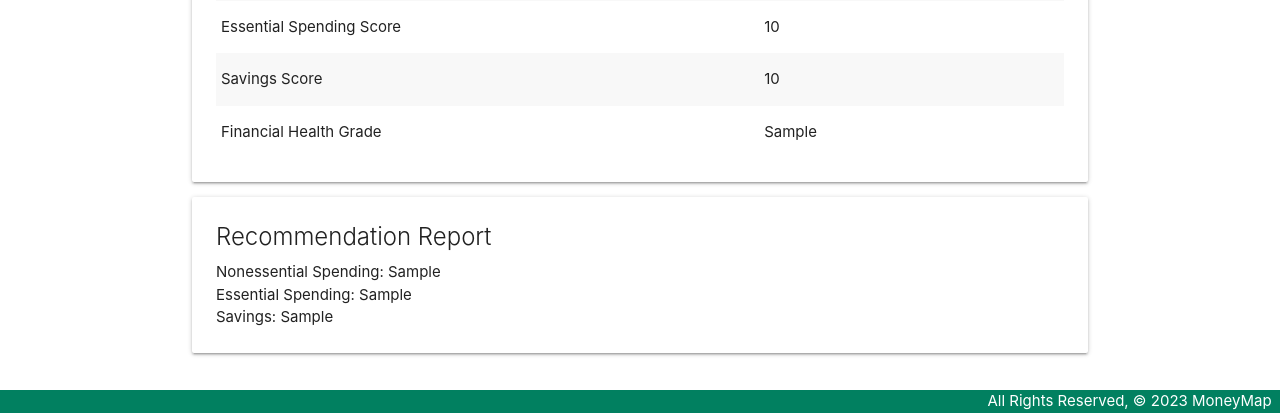
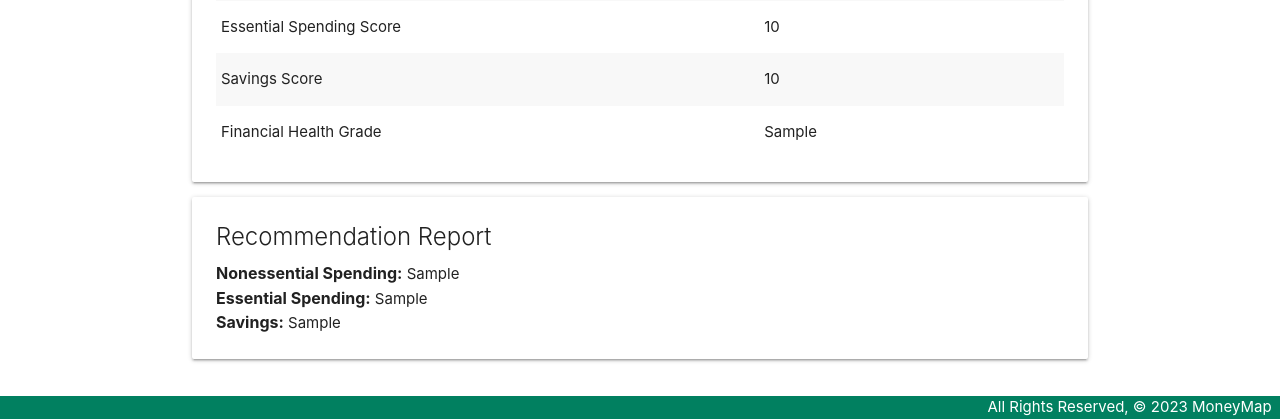
Before and after one commit to AlyssaAlonso/moneymap, a Django app: template main_app/templates/finhealth/index.html in a window 1280 px wide. Shown: the part 801-1220 px from the top of the page. Run offline with Django 3.2, Linux system fonts and the light colour scheme; the template is opened without the code that fills it: most values are stand-ins (such as "Sample title", 1, 10 or a date in 2020).

Commit message:
updated font sizing on recommendations card

```diff
--- a/main_app/templates/finhealth/index.html
+++ b/main_app/templates/finhealth/index.html
@@ -70,9 +70,9 @@
 <div class="card">
   <div class="card-content">
     <span class="card-title">Recommendation Report</span>
-    <p>Nonessential Spending: {{ nonessential_recommendation }}</p>
-    <p>Essential Spending: {{ essential_recommendation }}</p>
-    <p>Savings: {{ savings_recommendation}}</p>
+    <p><span style="font-size: 16px; font-weight: bold;">Nonessential Spending:</span> {{ nonessential_recommendation }}</p>
+    <p><span style="font-size: 16px; font-weight: bold;">Essential Spending:</span> {{ essential_recommendation }}</p>
+    <p><span style="font-size: 16px; font-weight: bold;">Savings:</span> {{ savings_recommendation}}</p>
   </div>
 </div>
 <br />
```
